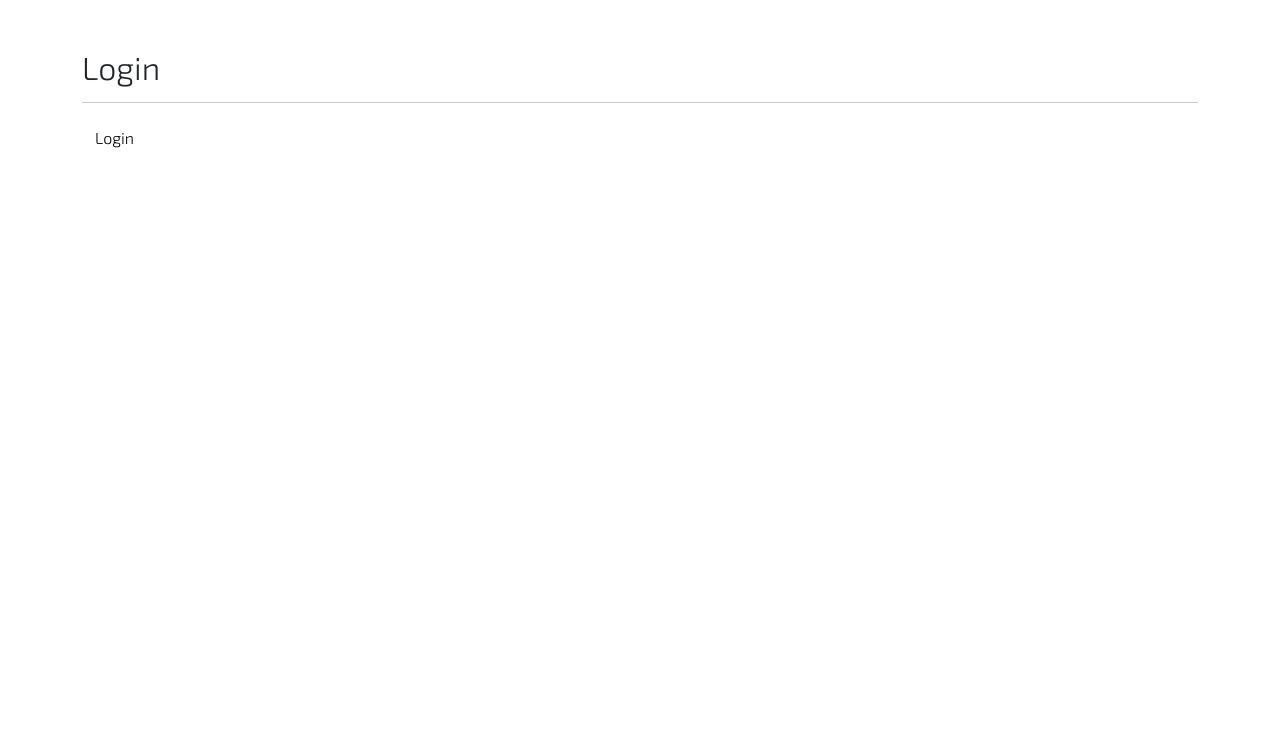
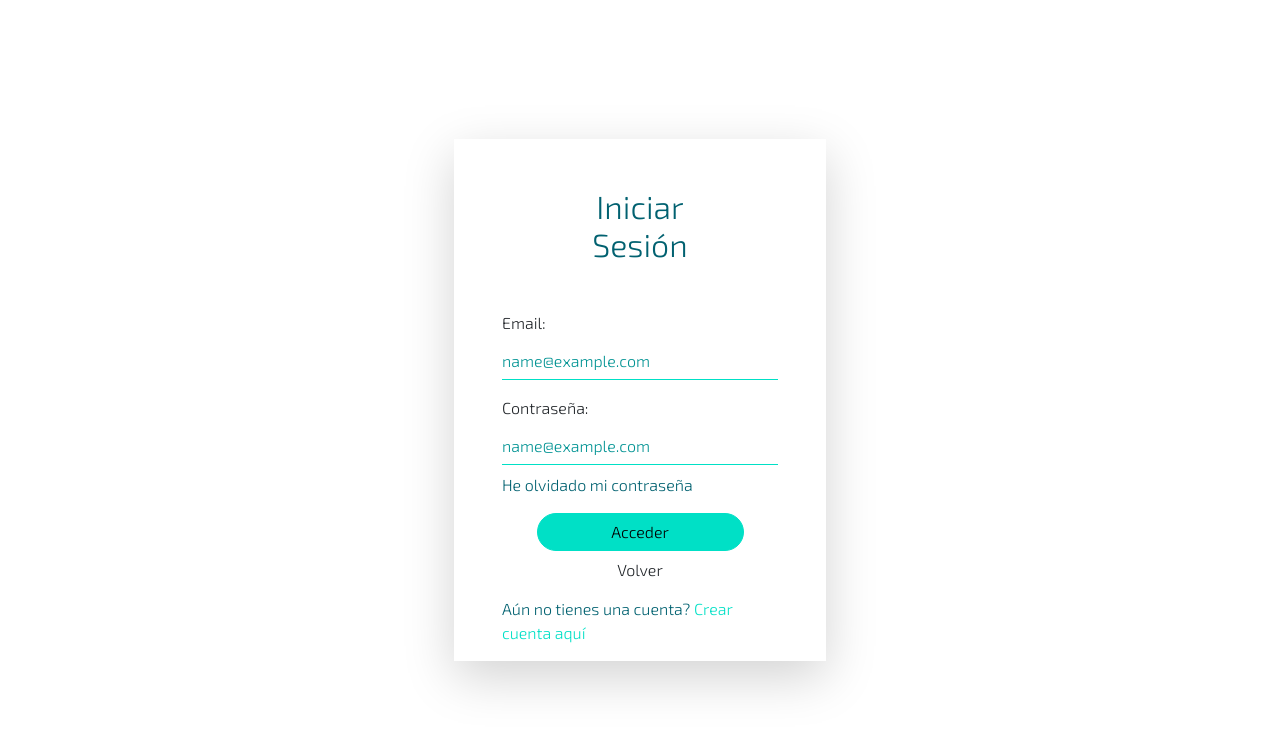
Before and after one commit to garySZA/proyecto_FN_Front, a React (Vite) app: page /login in a window 1280 px wide. Shown: the top 730 px of the page. Built offline with nearby package versions, Linux system fonts and the light colour scheme.

Commit message:
configuracion de reducer y context

```diff
--- a/package.json
+++ b/package.json
@@ -19,6 +19,7 @@
     "react": "^18.2.0",
     "react-bootstrap": "^2.7.0",
     "react-dom": "^18.2.0",
+    "react-hook-form": "^7.43.0",
     "react-router-dom": "^6.8.0",
     "sort-by": "^1.2.0"
   },
--- a/src/App.jsx
+++ b/src/App.jsx
@@ -1,11 +1,13 @@
 import React from 'react'
 import { AppRouter } from './router/AppRouter'
 import './index.css'
+import { UserProvider } from './context/UserProvider'
+import { StateProvider } from './context/stateProvider'
 
 export const App = () => {
     return (
-      <>
+      <StateProvider>
         <AppRouter />
-      </>
+      </StateProvider>
     )
 }
--- /dev/null
+++ b/src/context/User.Context.jsx
@@ -0,0 +1,3 @@
+import { createContext } from "react";
+
+export const UserContext = createContext();
--- /dev/null
+++ b/src/context/UserProvider.jsx
@@ -0,0 +1,9 @@
+import { UserContext } from './User.Context'
+
+export const UserProvider = ({ children }) => {
+    return (
+        <UserContext.Provider>
+            { children }
+        </UserContext.Provider>
+    )
+}
--- /dev/null
+++ b/src/context/stateProvider.jsx
@@ -0,0 +1,22 @@
+import { createContext, useReducer } from "react"
+import { stateReducer } from "./stateReducer";
+
+const initialState = {
+    listClients: [],
+    listUsers: []
+}
+
+export const StateContext = createContext({
+    state: initialState,
+    dispatch: () => null
+});
+
+export const StateProvider = ({ children }) => {
+    const [state, dispatch] = useReducer(stateReducer, initialState);
+
+    return (
+        <StateContext.Provider value={{ state, dispatch }}>
+            { children }
+        </StateContext.Provider>
+    );
+};
--- /dev/null
+++ b/src/context/stateReducer.js
@@ -0,0 +1,12 @@
+export const stateReducer = ( state, action ) => {
+
+    switch (action.type) {
+        case 'setClients':
+            return  {...state, listClients: action.payload }
+
+
+        default:
+            return state;
+
+    }
+}
--- /dev/null
+++ b/src/helpers/validators.js
@@ -0,0 +1,7 @@
+const validarEmail = ( value ) => {
+    const regex = /^[^\s@]+@[^\s@]+\.[^\s@]+$/i
+
+    return regex.test(value);
+}
+
+export { validarEmail }
--- a/src/scss/abstracts/_variables.scss
+++ b/src/scss/abstracts/_variables.scss
@@ -10,7 +10,7 @@ $theme-colors: (
     "primary": $color-primary,
     "secondary": $color-secondary,
     "letters": $color-letters,
-    "tiles": $color-titles,
+    "titles": $color-titles,
     "danger": $color-danger,
     );
 
@@ -19,6 +19,6 @@ $theme-colors: (
 :root{
     // fonts
     --font-exo: 'Exo 2', 'sans-serif';
-
+    --color-border: $color-secondary;
     // colors
 }
--- a/src/scss/base/_resets.scss
+++ b/src/scss/base/_resets.scss
@@ -17,3 +17,21 @@ button {
     background: none;
     font-family: var(--font-exo);
 }
+
+::placeholder {
+    color: #009393 !important;
+}
+
+input[type="email"],
+input[type="password"] {
+    border: none !important;
+    border-radius: 0px !important;
+    padding-left: 0px !important;
+    border-bottom: 1px solid #00E0C6 !important;
+    caret-color: #00E0C6;
+}
+
+input:focus {
+    outline: none !important;
+    box-shadow: none !important;
+}
--- a/src/views/Admin/clients/Clients.jsx
+++ b/src/views/Admin/clients/Clients.jsx
@@ -1,6 +1,26 @@
-import React from 'react'
+import React, { useEffect, useReducer } from 'react'
+import { stateReducer } from '../../../context/stateReducer'
+
+const listClients = () => [
+    {
+        id: 1,
+        name: 'juan'
+    },
+    {
+        id: 2,
+        name: 'Gary'
+    }
+]
 
 export const Clients = () => {
+
+    const [state, dispatch] = useReducer(stateReducer, second)
+
+    useEffect(() => {
+        dispatch({ type: 'setClients', payload: listClients })
+    }, [])
+
+
     return (
         <div>Clients</div>
     )
--- a/src/views/Login.jsx
+++ b/src/views/Login.jsx
@@ -1,27 +1,79 @@
-import React from 'react'
-import { useNavigate } from 'react-router-dom'
+import React, { useContext } from 'react'
+import { useForm } from 'react-hook-form';
+import { NavLink, useNavigate } from 'react-router-dom'
+import { StateContext } from '../context/stateProvider';
+import { validarEmail } from '../helpers/validators';
+
+const listClients = [
+    {
+        id: 1,
+        name: 'juan'
+    },
+    {
+        id: 2,
+        name: 'Gary'
+    }
+]
 
 export const Login = () => {
     const navigate = useNavigate();
+    const { state, dispatch } = useContext(StateContext);
 
-    const onLogin = () => {
-        console.log('clicando')
-        navigate('/admin/users', {
-            replace: true
-        });
+    const { register, handleSubmit, formState: { errors } } = useForm();
+
+    const onSubmit = ( data ) => {
+        console.log(data)
+        dispatch({ type: 'setClients', payload: listClients })
+        state.listClients
+    }
+
+    const handleOnBack = () => {
+        navigate('/');
     }
 
     return (
-        <div className='container mt-5'>
-            <h2>Login</h2>
-            <hr />
+        <div className='container vh-100 d-flex justify-content-center align-items-center'>
+            <div className="row my-auto w-100 bg-primary">
+                <div className="col-12 col-md-8 col-xl-4 mx-auto shadow-lg px-5">
+                    <h2
+                    className='text-center text-titles m-5'
+                    >
+                        Iniciar Sesión
+                    </h2>
+                    <form onSubmit={ handleSubmit( onSubmit ) }>
+                        <div className="mb-3">
+                            <label for="exampleFormControlInput1" className="form-label">Email:</label>
+                            <input type="email" className="form-control" id="exampleFormControlInput1" placeholder="name@example.com" />
+                        </div>
+                        <div className="mb-2">
+                            <label for="exampleFormControlInput1" className="form-label">Contraseña:</label>
+                            <input type="password" className="form-control" id="exampleFormControlInput1" placeholder="name@example.com" />
+                        </div>
+                        <a className='text-titles' href='/new_account'>He olvidado mi contraseña</a>
+                        <div className='d-flex justify-content-center'>
+                            <input
+                                type="submit"
+                                value='Acceder'
+                                className='btn btn-secondary w-75 rounded-pill mt-3'
+                            />
 
-            <button
-                className='btn btn-primary'
-                onClick={ onLogin }
-            >
-                Login
-            </button>
+                        </div>
+                    </form>
+                    <div className='d-flex justify-content-center'>
+                        <button
+                            className='btn w-75 mb-2'
+                            onClick={ () => handleOnBack }
+                        >
+                            Volver
+                        </button>
+                    </div>
+                    <p
+                        className='text-titles fs-6'
+                    >
+                        Aún no tienes una cuenta? <NavLink className='text-secondary' to={'/new_account'}>Crear cuenta aquí</NavLink>
+                    </p>
+                </div>
+            </div>
         </div>
     )
 }
```
Also changed, not shown: src/index.css, 2 other files (tests, documents, lock files or other folders).
